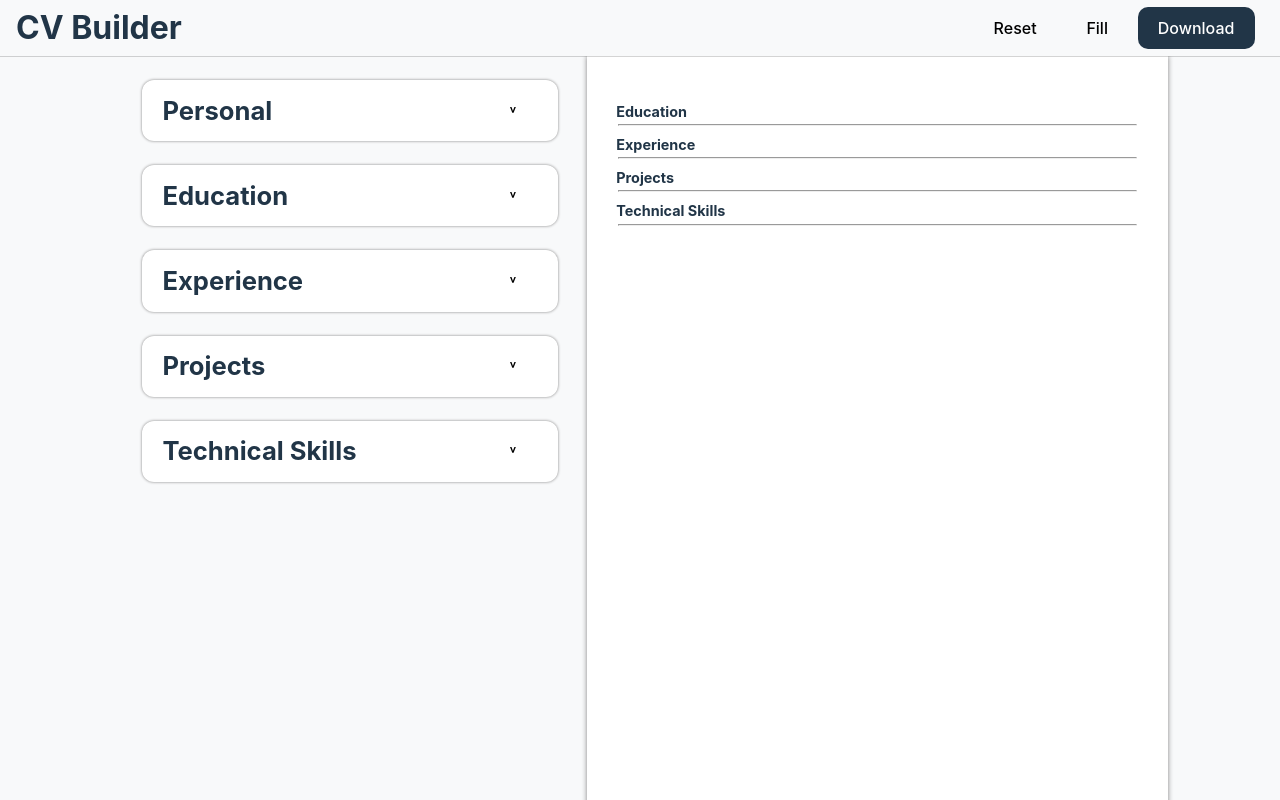
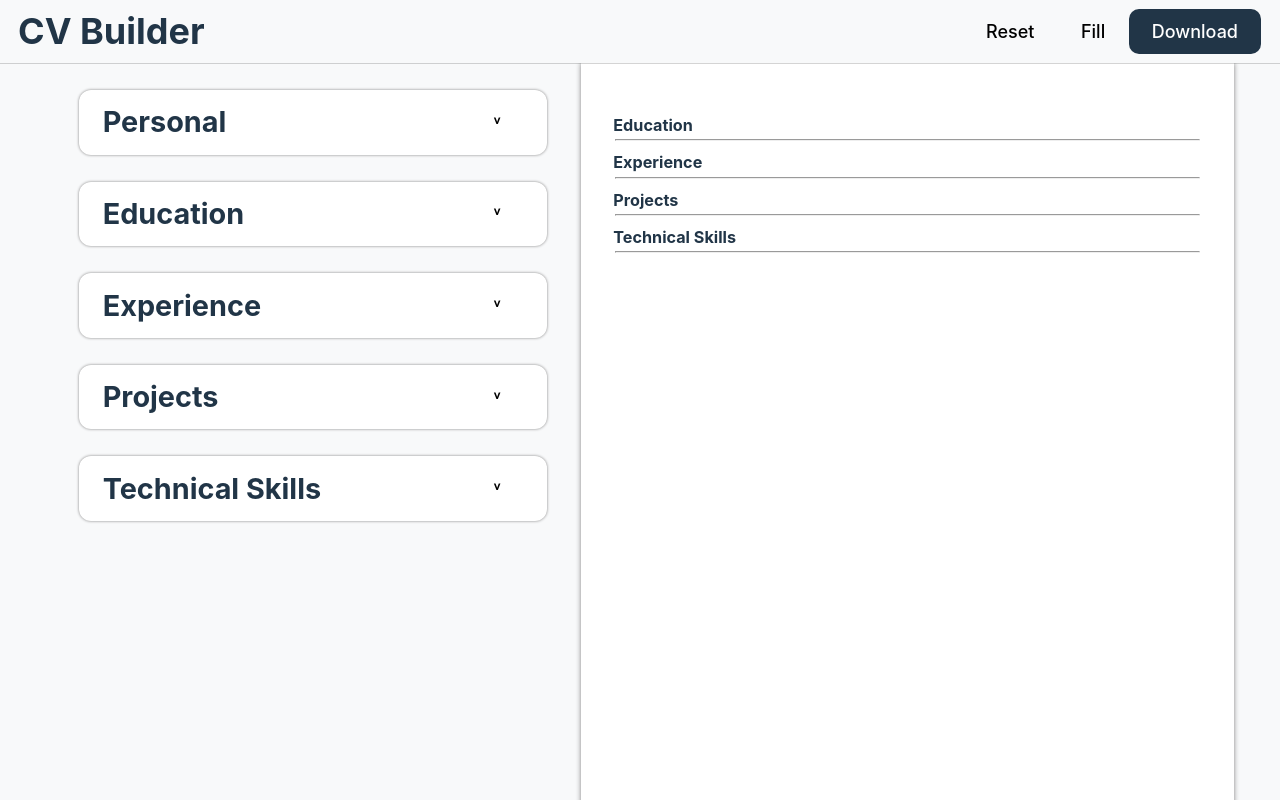
Before and after one commit to hpagon/cv-application, a React (Vite) app: page / in a window 1280 px wide. Shown: the top 800 px of the page. Built offline with nearby package versions, Linux system fonts and the light colour scheme.

Commit message:
Added styles to fit component to print page size

```diff
--- a/src/App.jsx
+++ b/src/App.jsx
@@ -10,6 +10,16 @@ import { useReactToPrint } from "react-to-print";
 function App() {
   const resumeRef = useRef();
   const handlePrint = useReactToPrint({
+    pageStyle: `
+    @page {
+      margin: 0mm;
+    }
+    @media print {
+      #resume {
+        height: 100vh;
+      }
+    }
+    `,
     content: () => resumeRef.current,
   });
   const [resumeData, setResumeData] = useState(emptyData);
@@ -23,7 +33,7 @@ function App() {
         <div>
           <Editor handleChange={editResumeData} resumeData={resumeData} />
         </div>
-        <div>
+        <div id="resume-container">
           <Resume resumeData={resumeData} ref={resumeRef} />
         </div>
       </div>
--- a/src/index.css
+++ b/src/index.css
@@ -10,7 +10,7 @@
   text-rendering: optimizeLegibility;
   -webkit-font-smoothing: antialiased;
   -moz-osx-font-smoothing: grayscale;
-  /* font-size: 18px; */
+  font-size: 18px;
 }
 
 a {
--- a/src/styles/Resume.css
+++ b/src/styles/Resume.css
@@ -1,5 +1,9 @@
 :root {
   --resume-width: 40rem;
+}
+
+#resume-container {
+  box-shadow: 0 0 5px gray;
 }
 
 #resume {
@@ -8,9 +12,9 @@
   align-items: center;
   /* margin-top: 1.5rem; */
   width: var(--resume-width);
-  min-height: calc(var(--resume-width) / 8.5 * 11);
-  box-shadow: 0 0 5px gray;
+  min-height: calc(var(--resume-width) / 8.5 * 10.5);
   background-color: white;
+  flex-grow: 1;
 }
 
 h1,
@@ -22,8 +26,8 @@ li {
   word-break: break-all;
 }
 
-@media print {
+/* @media print {
   @page {
-    size: auto;
+    size: auto 50mm;
   }
-}
+} */
```
